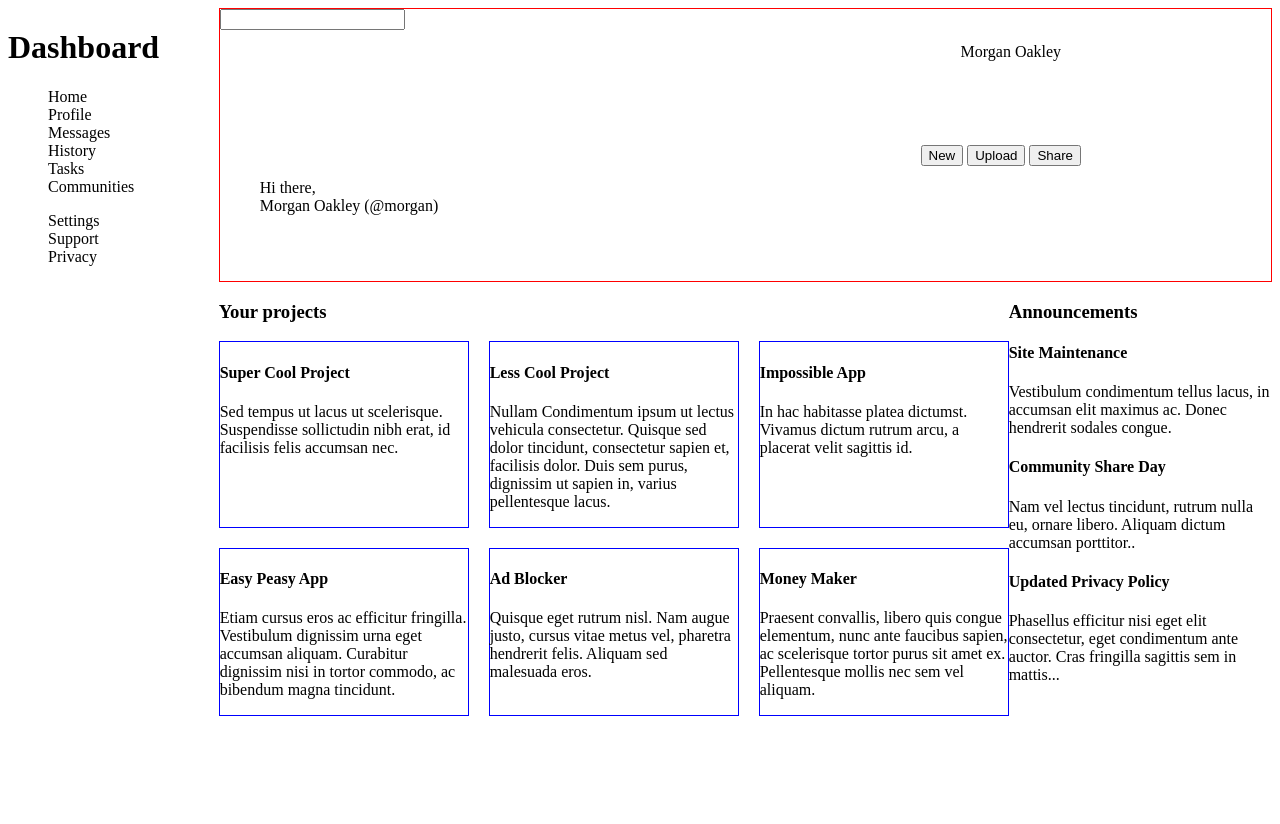
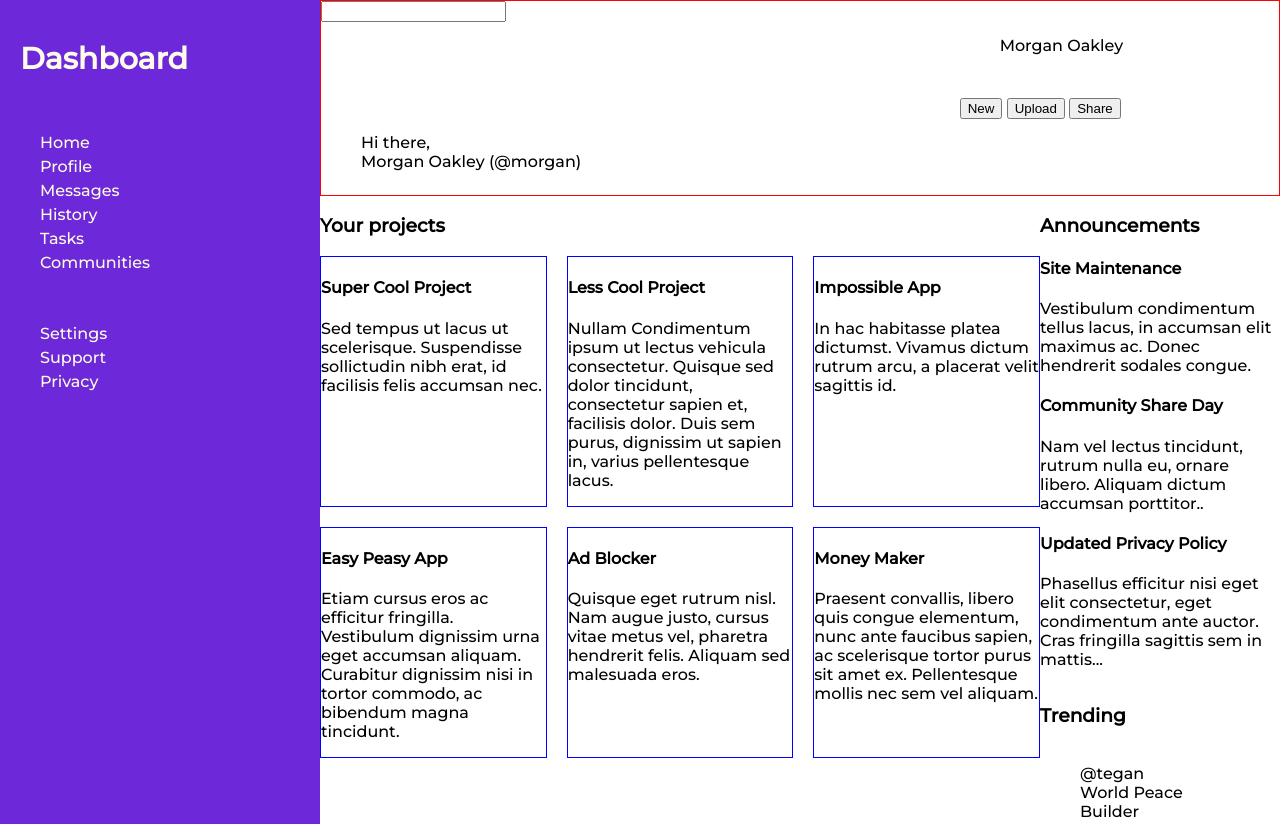
Before and after one commit to arthurbdev/admindashboard, a plain HTML site: page index.html in a window 1280 px wide. Shown: the top 824 px of the page. Drawn offline with Linux system fonts and the light colour scheme.

Commit message:
Add font. Add dashboard styling.

```diff
--- a/style.css
+++ b/style.css
@@ -1,16 +1,38 @@
+@import url('https://fonts.googleapis.com/css2?family=Libre+Franklin:wght@500&family=Montserrat:wght@500&display=swap');
+
 * {
   list-style: none;
 }
 
 body {
+  margin: 0;
+  padding: 0;
   display: grid;
   grid-template-rows: 1fr 5fr;
-  grid-template-columns: 1fr 5fr;
+  grid-template-columns: 1fr 3fr;
+  font-family: 'Montserrat', sans-serif;
 }
 
-#dashboard {
+#sidebar {
   grid-column: 1 / 2;
   grid-row: 1 / 3;
+  background-color: #6d28d9;
+  color: #fefce8;
+}
+
+#dashboard > h1 {
+  padding: 20px;
+  font-size: 30px;
+}
+
+#dashboard nav {
+  display: grid;
+  gap: 20px;
+}
+
+#dashboard nav ul {
+  display: grid;
+  gap: 5px;
 }
 
 #topbar {
```
